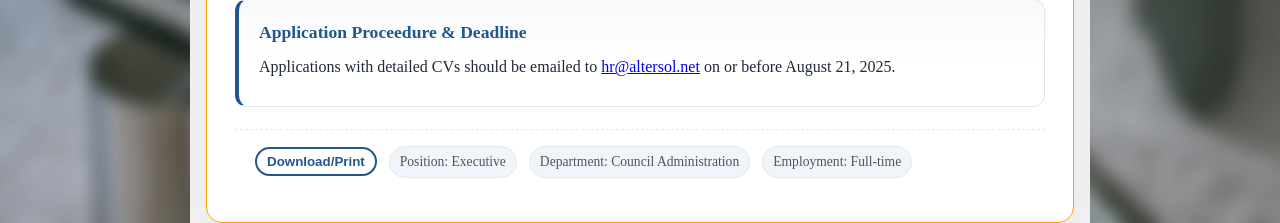
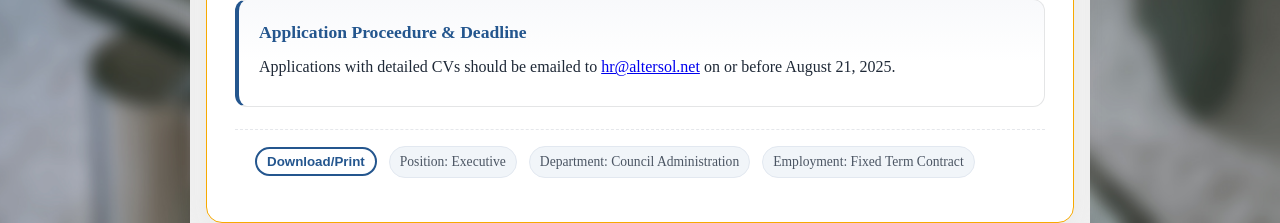
Before and after one commit to Tmazst/altersol, a Flask app: page /recruitment in a window 1280 px wide. Shown: the part 1417-1640 px from the top of the page. Run offline with Flask 3, Linux system fonts and the light colour scheme; some libraries are stand-ins or nearby versions; some web fonts are replaced.

Commit message:
uploading recruitment

```diff
--- a/templates/job_advert.html
+++ b/templates/job_advert.html
@@ -242,7 +242,7 @@
         <button onclick="window.print();"  class="btns-outlined">Download/Print</button>
         <span class="tag">Position: Executive</span>
         <span class="tag">Department: Council Administration</span>
-        <span class="tag">Employment: Full-time</span>
+        <span class="tag">Employment: Fixed Term Contract </span>
         </div>
     </main>
     </article>
```
